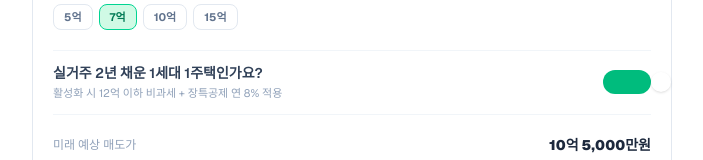
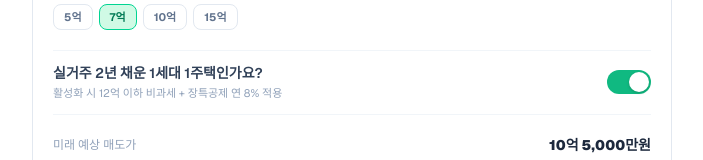
Before and after one commit to yongheon-cpf20d/Smart-zip, a Next.js app: page /asset-sim in a window 1280 px wide. Shown: the part 219-379 px from the top of the page, without its empty margins (288-991 px from the left). Built offline with nearby package versions, Linux system fonts and the light colour scheme.

Commit message:
토글수정

```diff
--- a/app/asset-sim/page.tsx
+++ b/app/asset-sim/page.tsx
@@ -174,9 +174,17 @@ export default function AssetSimPage() {
             </div>
             <button
               onClick={() => setIsOneHouse(!isOneHouse)}
-              className={`relative w-12 h-6 rounded-full transition-colors duration-200 ${isOneHouse ? "bg-emerald-500" : "bg-slate-300"}`}
+              style={{
+                position: "relative", width: 44, height: 24, borderRadius: 999,
+                background: isOneHouse ? "#10b981" : "#cbd5e1", border: "none", cursor: "pointer",
+                transition: "background 0.2s", flexShrink: 0,
+              }}
             >
-              <span className={`absolute top-0.5 w-5 h-5 bg-white rounded-full shadow transition-transform duration-200 ${isOneHouse ? "translate-x-6" : "translate-x-0.5"}`} />
+              <span style={{
+                position: "absolute", top: 2, left: isOneHouse ? 22 : 2,
+                width: 20, height: 20, borderRadius: "50%", background: "white",
+                boxShadow: "0 1px 3px rgba(0,0,0,0.2)", transition: "left 0.2s",
+              }} />
             </button>
           </div>
 
```
